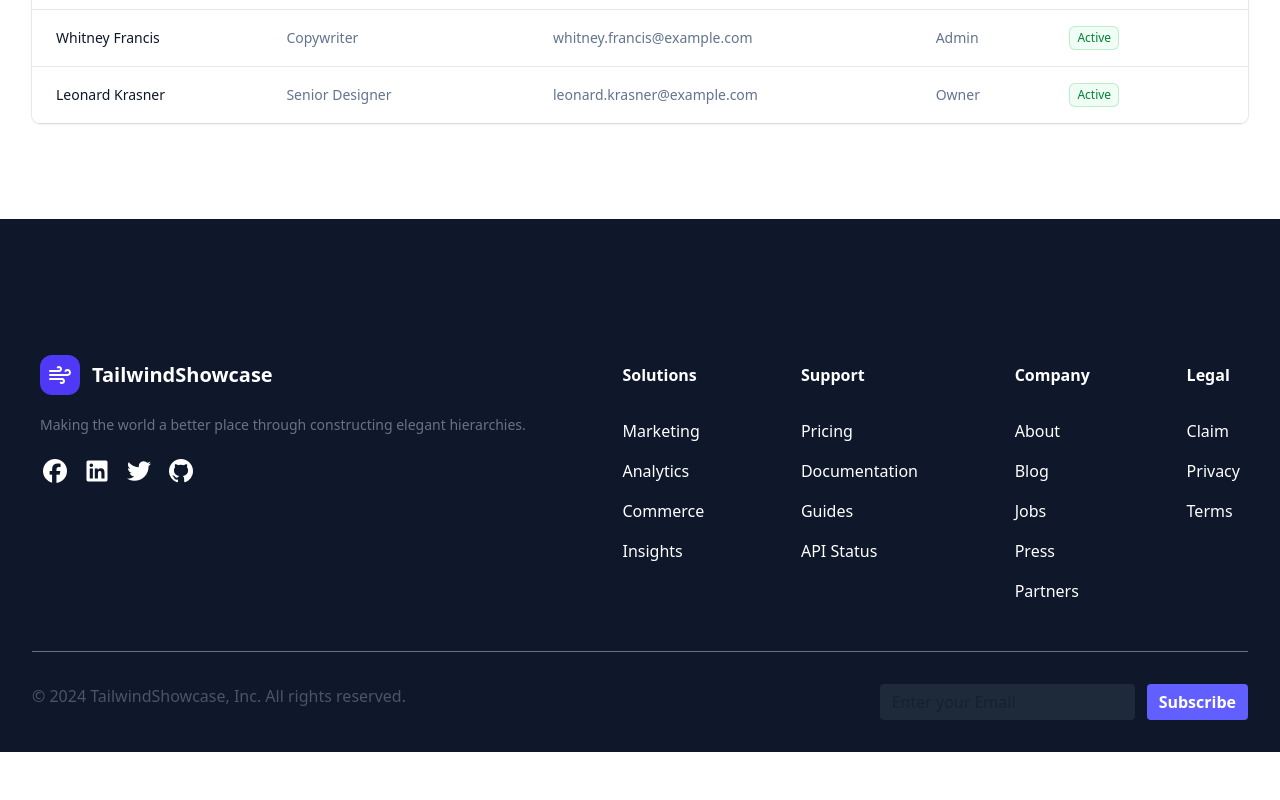
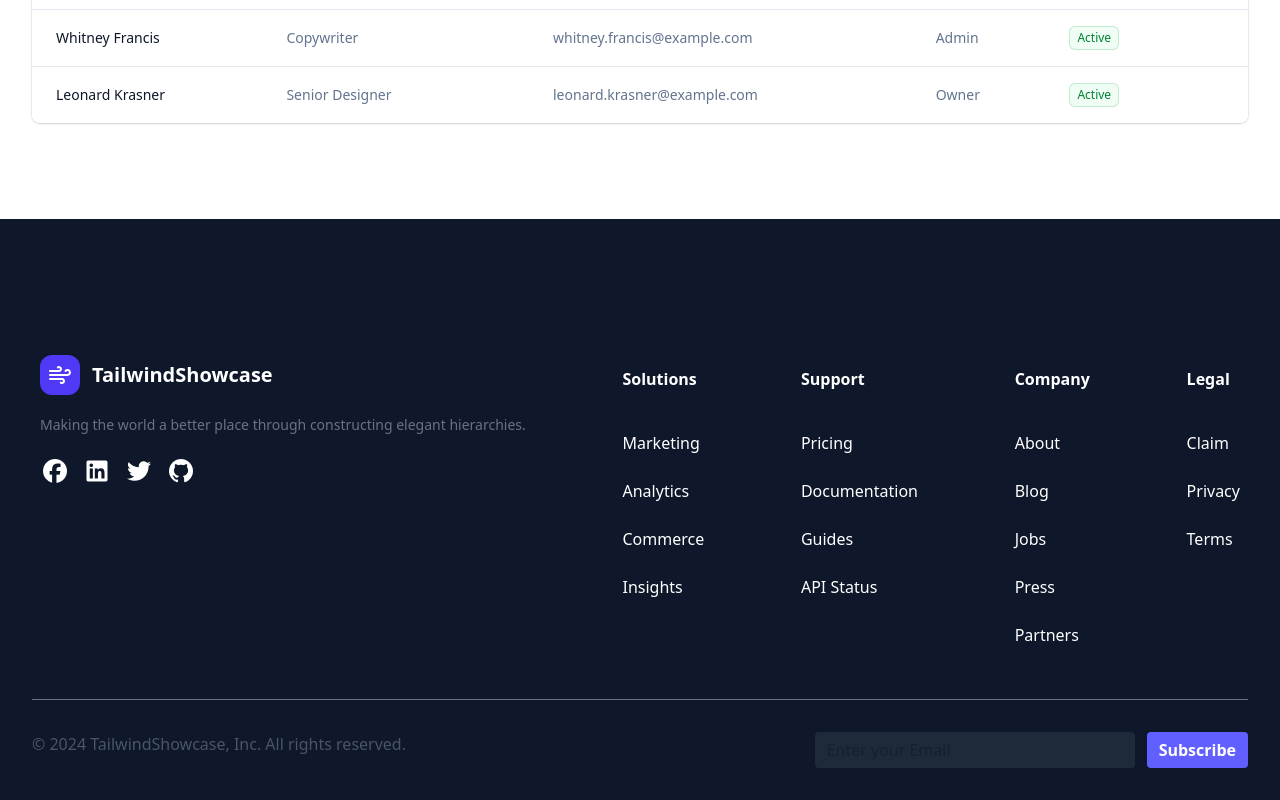
Before and after one commit to GaetanoNicotra/progetto-2, a React (Vite) app in the folder landing-page/: page / in a window 1280 px wide. Shown: the part 5593-6393 px from the top of the page. Before the commit the page ends 6345 px from the top, so only its background shows below. Built offline with nearby package versions, Linux system fonts and the light colour scheme.

Commit message:
[FIX] correazione della line heigth

```diff
--- a/landing-page/src/components/Footer.tsx
+++ b/landing-page/src/components/Footer.tsx
@@ -27,7 +27,7 @@ const Footer = () => {
                             </li>
 
                             <li>
-                                <ul className="text-white leading-10">
+                                <ul className="text-white leading-12">
                                     <li className="font-bold mb-4">Solutions </li>
                                     <li>Marketing</li>
                                     <li>Analytics</li>
@@ -37,7 +37,7 @@ const Footer = () => {
                             </li>
 
                             <li>
-                                <ul className="text-white leading-10">
+                                <ul className="text-white leading-12">
                                     <li className="font-bold mb-4">Support</li>
                                     <li>Pricing</li>
                                     <li>Documentation</li>
@@ -47,7 +47,7 @@ const Footer = () => {
                             </li>
 
                             <li>
-                                <ul className="text-white leading-10">
+                                <ul className="text-white leading-12">
                                     <li className="font-bold mb-4">Company</li>
                                     <li>About</li>
                                     <li>Blog</li>
@@ -58,7 +58,7 @@ const Footer = () => {
                             </li>
 
                             <li>
-                                <ul className="text-white leading-10">
+                                <ul className="text-white leading-12">
                                     <li className="font-bold mb-4">Legal </li>
                                     <li>Claim</li>
                                     <li>Privacy</li>
@@ -78,7 +78,7 @@ const Footer = () => {
                             <li className="text-gray-600">© 2024 TailwindShowcase, Inc. All rights reserved.</li>
 
                             <li>
-                                <input type="email" className="bg-gray-800 px-3 py-1.5 mr-3 rounded" placeholder="Enter your Email" />
+                                <input type="email" className="bg-gray-800 px-3 py-1.5 mr-3 rounded w-80" placeholder="Enter your Email" />
                                 <button className="bg-indigo-500 px-3 py-1.5 rounded text-white font-semibold">Subscribe</button>
                             </li>
                         </ul>
```
